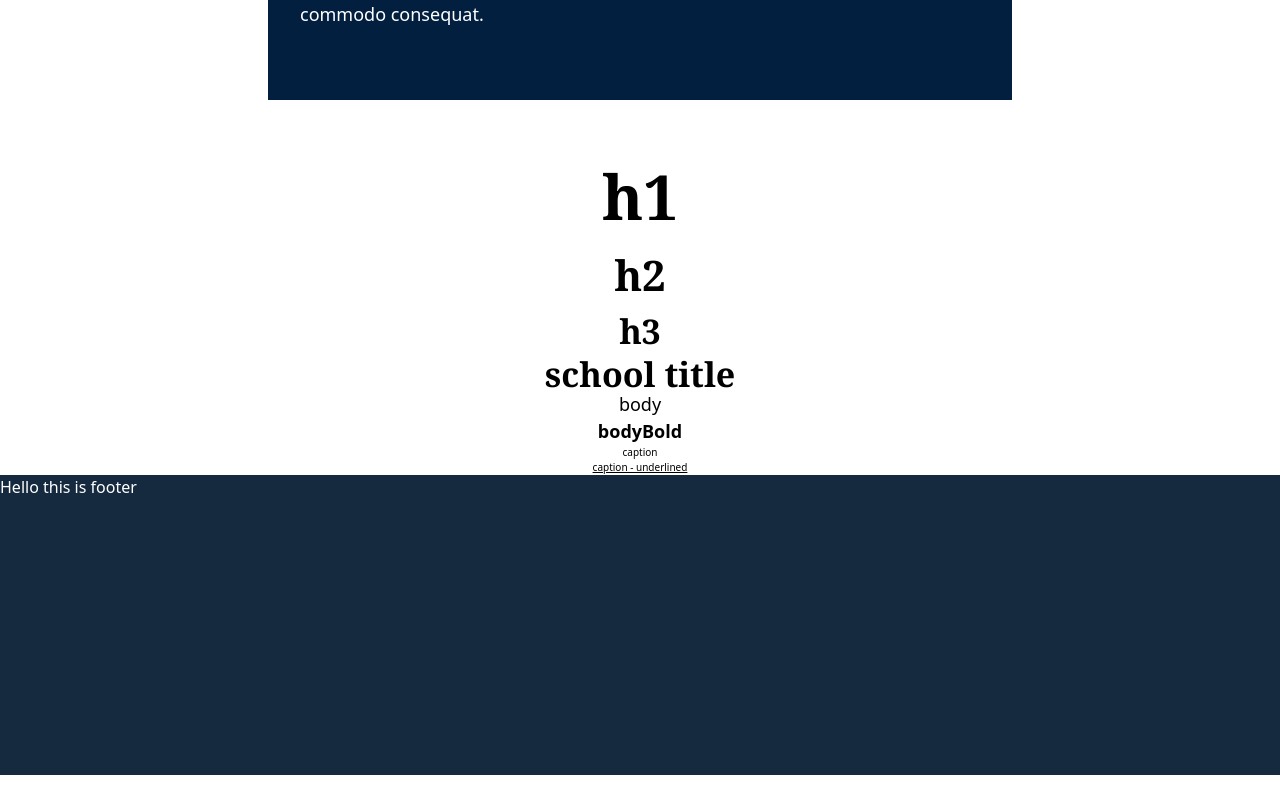
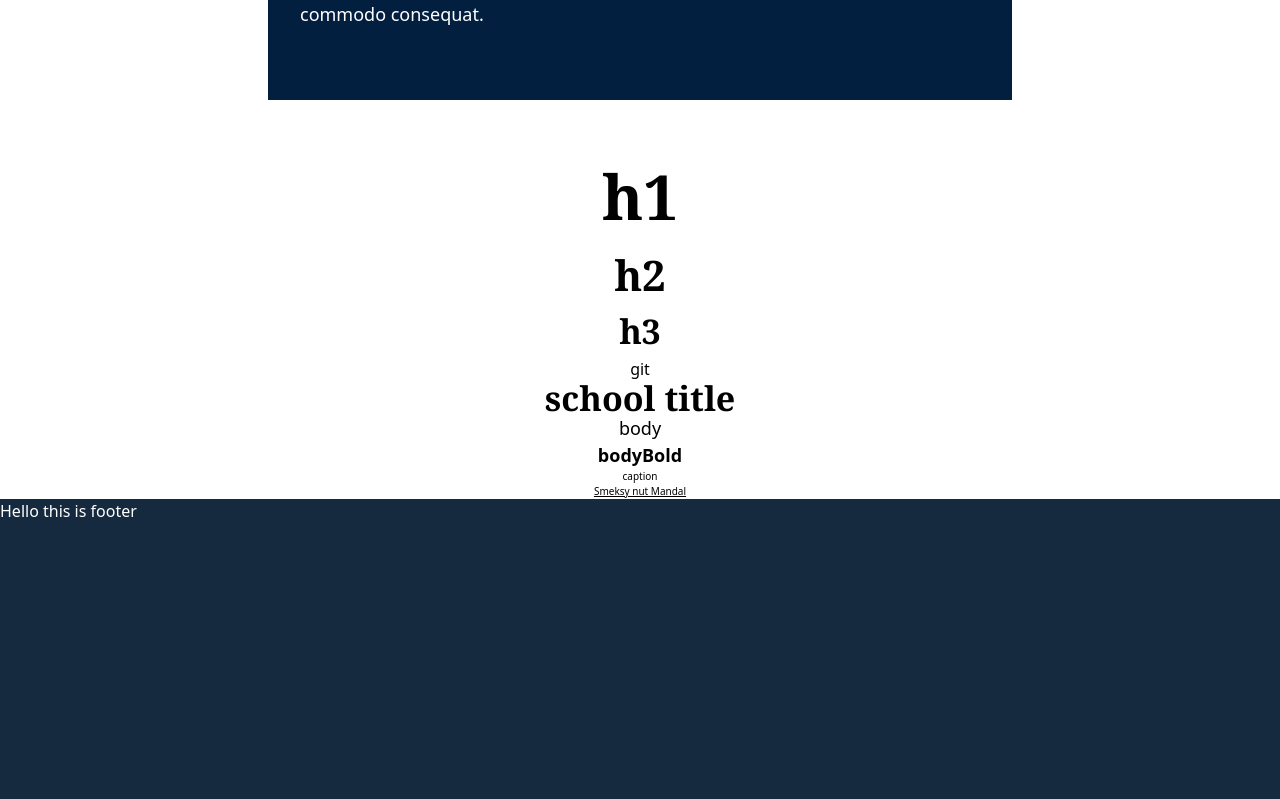
Before and after one commit to ShagaiB/HSUwebsite, a Next.js app: page / in a window 1280 px wide. Shown: the part 1041-1840 px from the top of the page. Before the commit the page ends 1816 px from the top, so only its background shows below. Built offline with nearby package versions, Linux system fonts and the light colour scheme.

Commit message:
hi this is mandal

```diff
--- a/src/pages/index.jsx
+++ b/src/pages/index.jsx
@@ -17,12 +17,12 @@ const Page = () =>{
 
     <Typography variant = "h1">h1</Typography>
     <Typography variant = "h2">h2</Typography>
-    <Typography variant = "h3">h3</Typography>
+    <Typography variant = "h3">h3</Typography>git
     <Typography variant = "schoolTitle">school title</Typography>
     <Typography variant = "body">body</Typography>
     <Typography variant = "bodyBold">bodyBold</Typography>
     <Typography variant = "caption">caption</Typography>
-    <Typography variant = "captionUnderlined">caption - underlined</Typography>
+    <Typography variant = "captionUnderlined">Smeksy nut Mandal</Typography>
 
 
 
```
